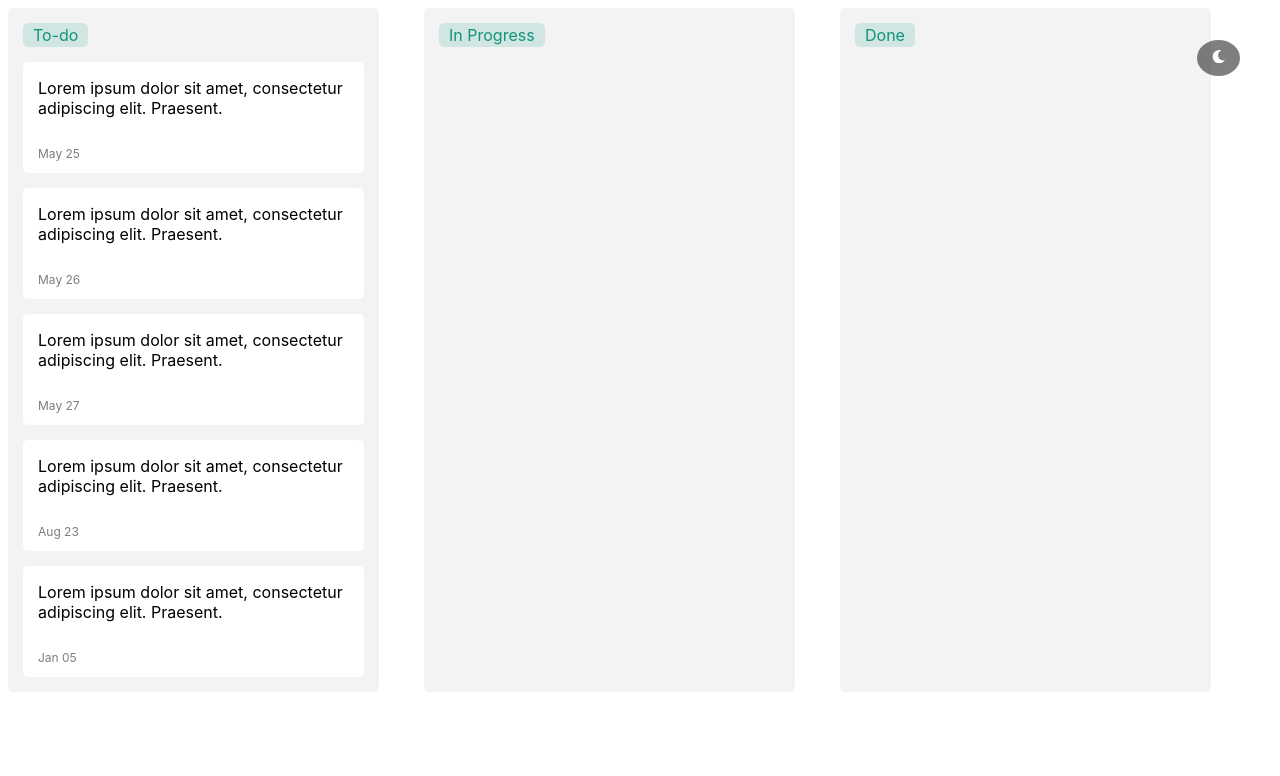
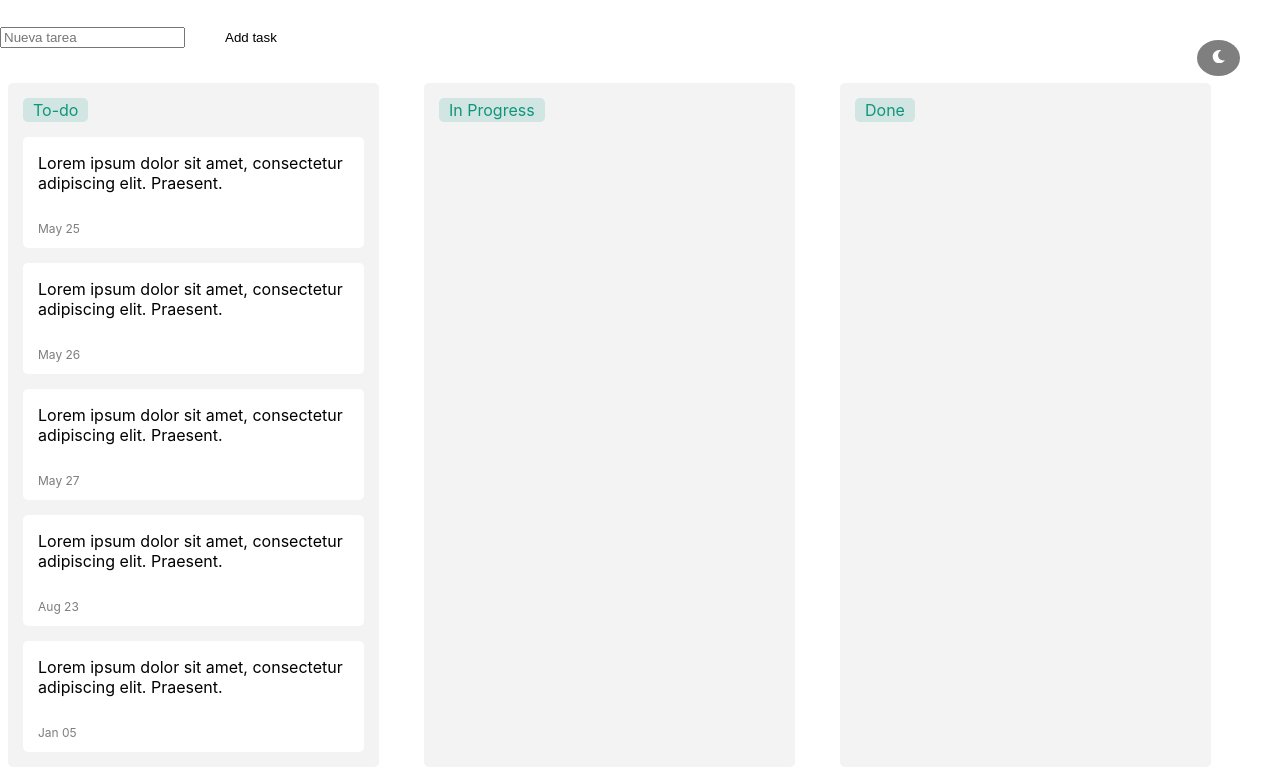
Before and after one commit to lauradelafuente-dev/task-manager-app, a React (Create React App) app in the folder frontend/: page / in a window 1280 px wide. Shown: the top 776 px of the page. Built offline with nearby package versions, Linux system fonts and the light colour scheme.

Commit message:
feat: added task creation form and integrated with To-do column

```diff
--- a/frontend/src/App.js
+++ b/frontend/src/App.js
@@ -1,14 +1,40 @@
 import './styles/App.css';
 import Kanban from './components/Kanban';
-import { ThemeProvider } from './context/ThemeContext'; // Asegúrate de que ThemeProvider esté correctamente importado
+import { ThemeProvider } from './context/ThemeContext';
 import ThemeToggleButton from './components/ThemeToggleButton';
+import AddTaskForm from './components/AddTaskForm';  // Asegúrate de importar el componente
+import { useState } from 'react';
+import { v4 as uuidv4 } from 'uuid';
+import { columnsFromBackend } from './components/KanbanData';
 
 function App() {
+  const [columns, setColumns] = useState(columnsFromBackend);  // Inicializa con las columnas
+
+  // Función para agregar una nueva tarea a la columna "To-do"
+  const handleAddTask = (taskTitle) => {
+    const newTask = {
+      id: uuidv4(),
+      Task: taskTitle,
+      Due_Date: new Date().toLocaleDateString(),  // Fecha de hoy como ejemplo
+    };
+
+    const newColumns = { ...columns };
+    // Añadir la tarea a la primera columna (To-do)
+    newColumns[Object.keys(newColumns)[0]].items.push(newTask);
+    setColumns(newColumns);  // Actualizar el estado de las columnas
+  };
+
   return (
-    <ThemeProvider> {/* Envuelve toda tu app dentro del ThemeProvider */}
+    <ThemeProvider>
       <div className="App">
+        {/* Botón para alternar el tema */}
         <ThemeToggleButton />
-        <Kanban />
+
+        {/* Formulario para agregar tareas */}
+        <AddTaskForm onAddTask={handleAddTask} />  {/* Pasar la función handleAddTask */}
+
+        {/* El tablero Kanban */}
+        <Kanban columns={columns} setColumns={setColumns} />
       </div>
     </ThemeProvider>
   );
--- /dev/null
+++ b/frontend/src/components/AddTaskForm.js
@@ -0,0 +1,27 @@
+import React, { useState } from 'react';
+
+const AddTaskForm = ({ onAddTask }) => {
+  const [taskTitle, setTaskTitle] = useState('');
+
+  const handleSubmit = (e) => {
+    e.preventDefault();
+    if (taskTitle.trim()) {
+      onAddTask(taskTitle);
+      setTaskTitle('');
+    }
+  };
+
+  return (
+    <form onSubmit={handleSubmit}>
+      <input
+        type="text"
+        placeholder="Nueva tarea"
+        value={taskTitle}
+        onChange={(e) => setTaskTitle(e.target.value)}
+      />
+      <button type="submit">Add task</button>
+    </form>
+  );
+};
+
+export default AddTaskForm;
```
